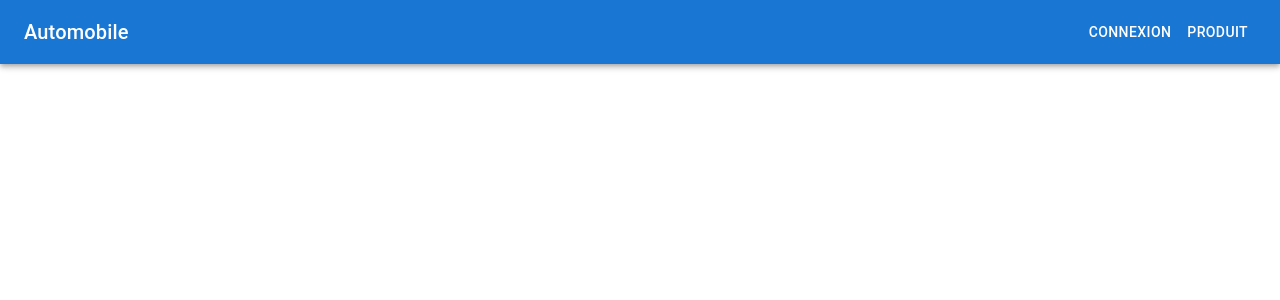
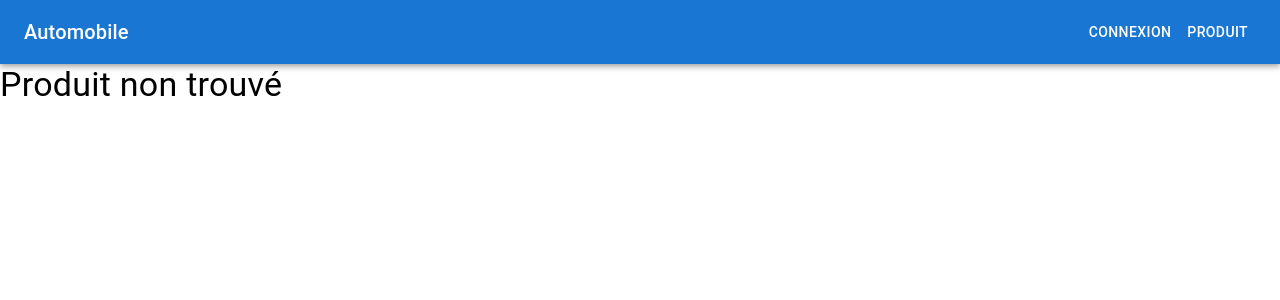
Before and after one commit to Epiniac/HeticMotor, a React (Vite) app: page /produit/1 in a window 1280 px wide. Shown: the top 300 px of the page. Built offline with nearby package versions, Linux system fonts and the light colour scheme.

Commit message:
correction

```diff
--- a/src/App.tsx
+++ b/src/App.tsx
@@ -1,4 +1,3 @@
-import * as React from 'react';
 import { BrowserRouter as Router, Routes, Route } from 'react-router-dom';
 import Barapp from './component/appBar.tsx';
 import LoginForm from './component/login.tsx';
@@ -15,7 +14,7 @@ function App() {
                     <Route path="/login" element={<LoginForm />} />
                     <Route path="/inscription" element={<SignupForm />} />
                     <Route path="/produit" element={<Produit />} />
-                    <Route path="/products/:productId" element={<ProductDetails />} />
+                    <Route path="/produit/:produitId" element={<ProductDetails />} />
                     <Route path="/" element={<LoginForm />} />
                 </Routes>
             </div>
--- a/src/component/description.tsx
+++ b/src/component/description.tsx
@@ -1,4 +1,3 @@
-import React from 'react';
 import { useParams, useNavigate } from 'react-router-dom';
 import { Container, Typography, Card, CardMedia, CardContent, Button } from '@mui/material';
 import v1 from '../image/v1.jpg'
--- a/src/component/produit.tsx
+++ b/src/component/produit.tsx
@@ -1,4 +1,3 @@
-import React from 'react';
 import { Container, Grid, Card, CardMedia, CardContent, Typography } from '@mui/material';
 import { Link } from 'react-router-dom';
 import v1 from '../image/v1.jpg'
@@ -47,6 +46,7 @@ const products = [
         description: 'Description du produit 6.',
     },
 ];
+
 function ProductPage() {
     return (
         <Container sx={{ py: 4, marginTop:'2vh'}}>
```
